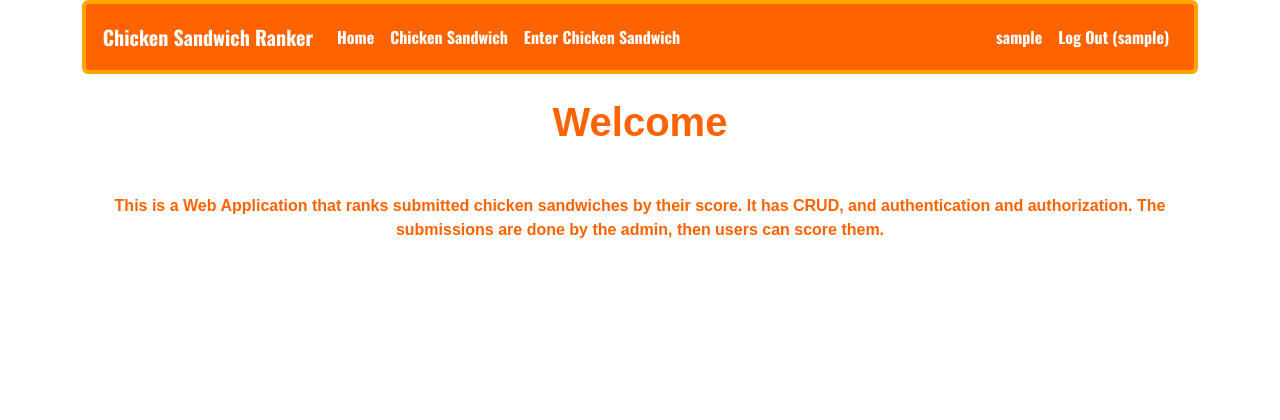
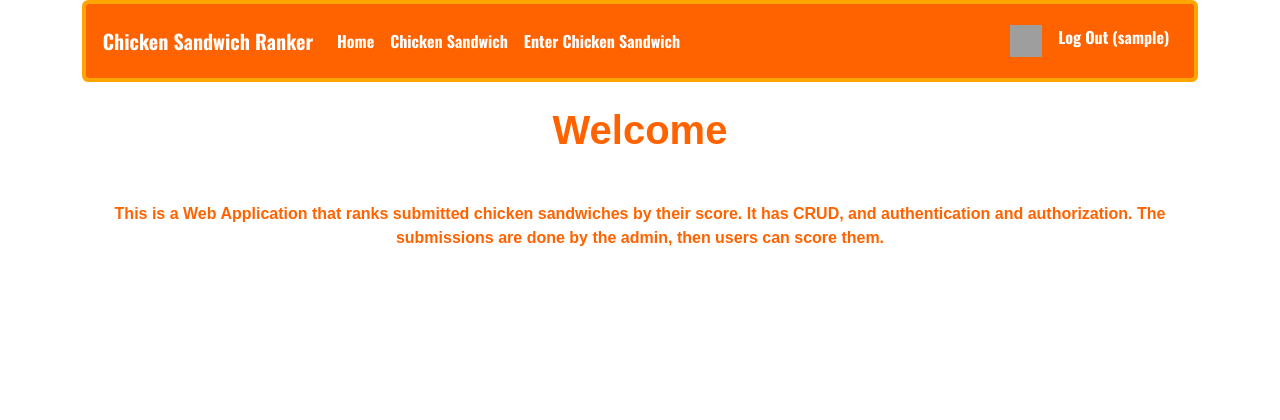
Before and after one commit to JBostroem96/Chicken-Sandwich-Ranker, a PHP site: page /index.php in a window 1280 px wide. Shown: the top 420 px of the page. Run offline with PHP 8.4, Linux system fonts and the light colour scheme; the visitor is signed in with stand-in values (Sample User, id 1); some web fonts are replaced; grey boxes are pictures that could not be loaded.

Commit message:
Added a default user profile image

```diff
--- a/UserManager.php
+++ b/UserManager.php
@@ -1,6 +1,7 @@
 <?php
 
 require_once('DB.php');
+
 
 //This class' purpose is to perform queries related to the user
 class UserManager {
@@ -79,6 +80,7 @@ class UserManager {
                     $_SESSION['id'] = $row['id'];
                     $_SESSION['username'] = $row['username'];
                     $_SESSION['access_privileges'] = $row['access_privileges'];
+                    $_SESSION['image'] = $row['image'];
 
                     return true;
 
@@ -98,16 +100,27 @@ class UserManager {
         }
     }
 
+    //This function's purpose is to validate images
+    public function validateImages() {
+
+        $this->image_error = validateImageFile();
+        $this->logo_error = validateLogo();
+
+        $this->image = addImageFileReturnPathLocation();
+        $this->logo = addLogoImageFileReturnPathLocation();
+    }
+
     //This function's purpose is to sign the user up
-    public function signUp($username, $password, $show_sign_up_form) {
+    public function signUp($username, $password, $show_sign_up_form, $image) {
+
 
         $results = $this->authenticate($username);
 
         if (empty($results)) {
 
             $salted_hashed_password = password_hash($password, PASSWORD_DEFAULT);
-            $sql = "INSERT INTO user (username, password) VALUES (:username, :password)";
-            $this->executeQuery($sql, [':username' => $username, ':password' => $salted_hashed_password]);
+            $sql = "INSERT INTO user (username, password, image) VALUES (:username, :password, :image)";
+            $this->executeQuery($sql, [':username' => $username, ':password' => $salted_hashed_password, ':image' => $image]);
 
             echo "<h4><p class='text-success'>Thank you for signing up <strong>$username</strong>! "
                 . "Your new account has been successfully created<br/>"
--- a/head.php
+++ b/head.php
@@ -40,7 +40,7 @@
 
                             echo "</ul><ul class='nav navbar-nav ms-auto'>";
                             echo "</ul><ul class='nav navbar-nav ms-auto'>";
-                            echo "<li class='nav-item'><a class='nav-link text-white' id='user'href='user_service.php?userInfo={$_SESSION['username']}'>{$_SESSION['username']}</a></li>";
+                            echo "<li class='nav-item'><a class='nav-link text-white' href='user_service.php?userInfo={$_SESSION['username']}'><img src={$_SESSION['image']} id='userImage'</a></li>";
                             echo "<li class='nav-item'><a class='nav-link text-white' href='logout.php'>Log Out ({$_SESSION['username']})</a></li></ul>";
 
                         } else {
--- a/signup.php
+++ b/signup.php
@@ -23,10 +23,11 @@
 
                     $username = $_POST['user_name'];
                     $password = $_POST['password'];
+                    $image = 'images/user.png';
 
                     $user_manager = new UserManager();
 
-                    $user_manager->signUp($username, $password, $show_sign_up_form);
+                    $user_manager->signUp($username, $password, $show_sign_up_form, $image);
                 }
 
                 if ($show_sign_up_form):
--- a/styles/style.css
+++ b/styles/style.css
@@ -4,20 +4,11 @@ body {
     font-family: 'News Cycle', sans-serif;
 }
 
-#user {
-
-
-}
 
 h1, h2 {
 
     color: #ff6300;
     font-family: 'News Cycle', sans-serif;
-}
-
-img {
-
-    max-height: 20rem;
 }
 
 
@@ -88,3 +79,9 @@ a:hover {
 p a {
     color: #ff6300;
 }
+
+#userImage {
+
+    max-width: 2rem;
+    max-height: 2rem;
+}
```
